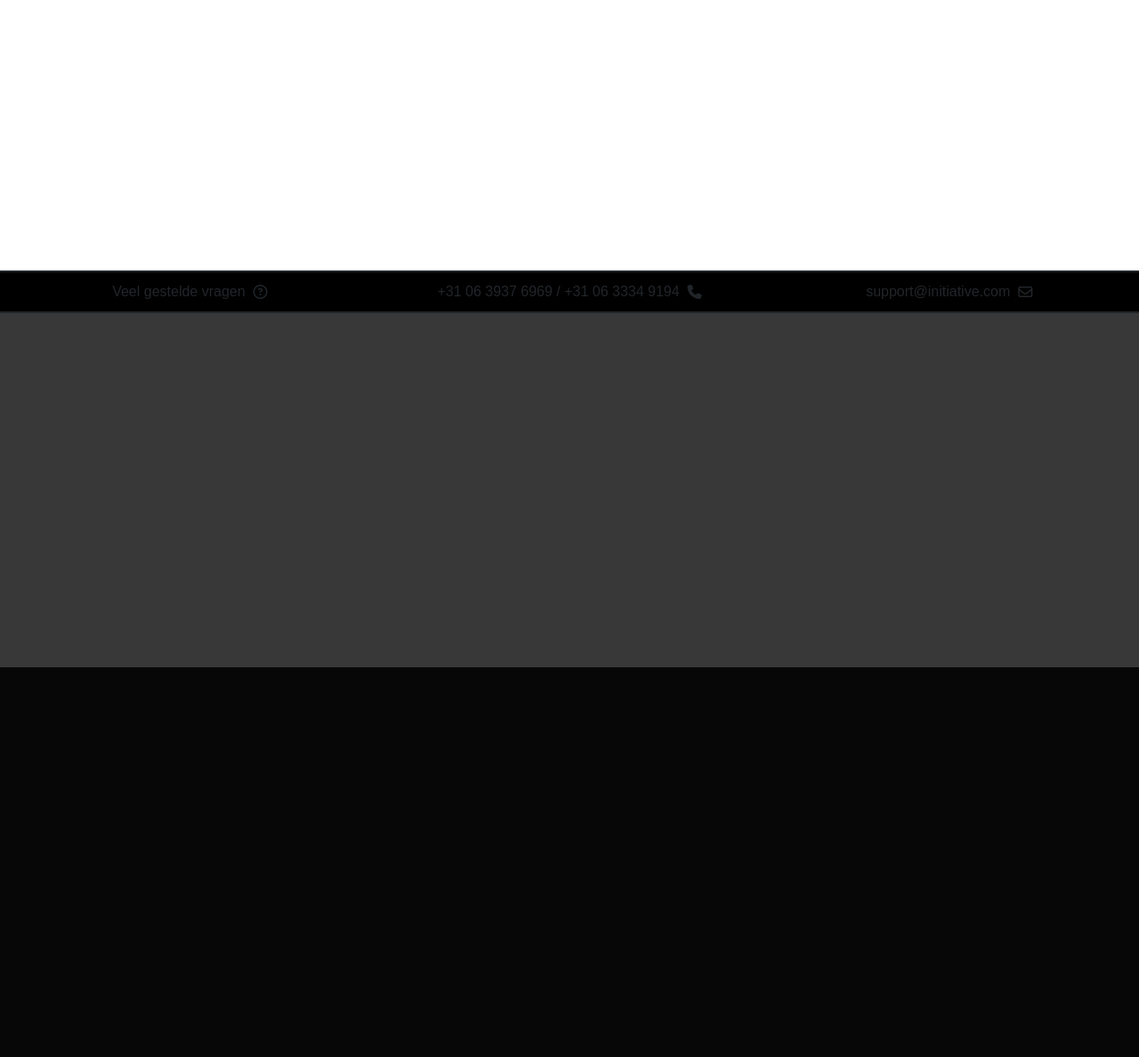
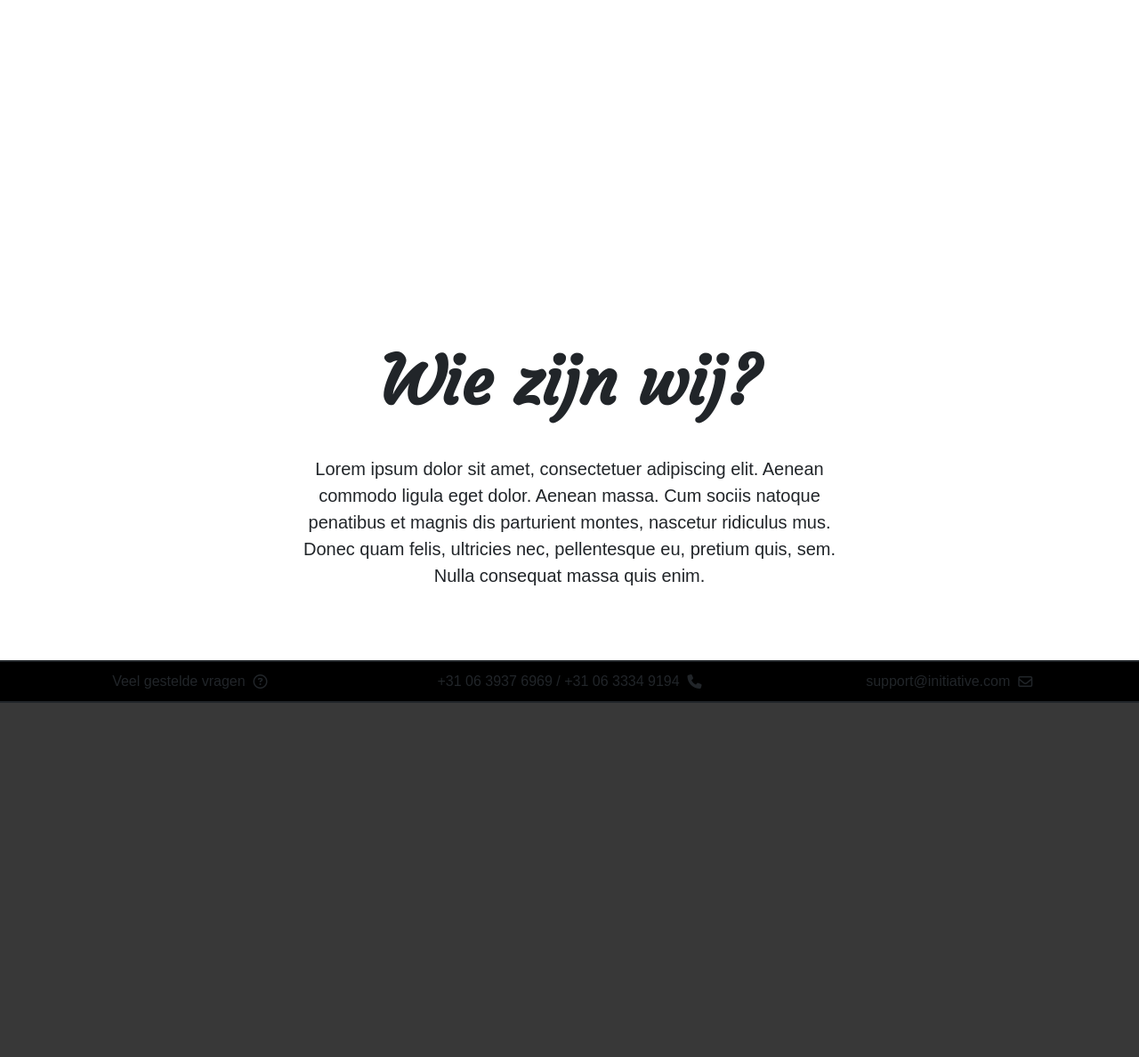
Before and after one commit to MarnixElling/Initiative, a PHP site: page /home.php?id=1 in a window 1280 px wide. Shown: the part 905-2093 px from the top of the page at 89% size. Before the commit the page ends 1655 px from the top, so only its background shows below. Run offline with PHP 8.4, Linux system fonts and the light colour scheme; data that the repository does not hold is empty; some libraries are stand-ins or nearby versions; some web fonts are replaced.

Commit message:
finished skills and about

```diff
--- a/common/backend.php
+++ b/common/backend.php
@@ -6,7 +6,10 @@ if ($result->num_rows > 0) {
     while($row = $result->fetch_assoc()){
 ?>
 <div class="graph-bar back-end inactive" style="width: <?php echo $row['kennis']; ?>%">
-    <?php echo $row['taal']; ?> - <?php echo $row['kennis']; ?>%
+    <i class="far fa-question-circle explain <?php echo $row['taal']; ?><?php echo $row['id']; ?>"></i> <?php echo $row['taal']; ?> - <?php echo $row['kennis']; ?>%
+</div>
+<div class="code-description <?php echo $row['taal']; ?>" style="background-color: <?php echo $color3 ?>;">
+    <?php echo $row['uitleg']; ?>
 </div>
 <?php
     }
--- a/footer.php
+++ b/footer.php
@@ -1,4 +1,3 @@
-<div class="container-fluid">
     <div class="row contact-info" style="border-top: 2px solid <?php echo $color3; ?>; color: <?php echo $color3; ?>;">
         <div class="col-lg-4 col-md-4 d-flex justify-content-center align-items-center">
             Veel gestelde vragen &nbsp; <i class="far fa-question-circle"></i>
--- a/home.php
+++ b/home.php
@@ -108,7 +108,14 @@
                         <div class="col-lg-2 col-md-2"></div>
                     </div>
                 </div>
-            </div>
+                <div class="row" id="about">
+                    <div class="col-lg-3 col-md-3"></div>
+                    <div class="col-lg-6 col-md-6">
+                        <h1 style="color: <?php echo $color2 ?>;">Wie zijn wij?</h1><br>
+                        <span style="color: <?php echo $color3 ?>;">Lorem ipsum dolor sit amet, consectetuer adipiscing elit. Aenean commodo ligula eget dolor. Aenean massa. Cum sociis natoque penatibus et magnis dis parturient montes, nascetur ridiculus mus. Donec quam felis, ultricies nec, pellentesque eu, pretium quis, sem. Nulla consequat massa quis enim.</span>
+                    </div>
+                    <div class="col-lg-3 col-md-3"></div>
+                </div>
             <?php
             include ('footer.php');
             $conn->close();
--- a/scss/style.scss
+++ b/scss/style.scss
@@ -13,7 +13,6 @@
 }
 
 body {
-    background-color: $b;
     header {
         .header {
             @extend %space;
@@ -238,7 +237,7 @@ body {
             margin-right: 1%;
         }
         .explain:hover {
-            cursor: help;
+            cursor: pointer;
         }
         .code-description {
             opacity: 0;
@@ -249,6 +248,10 @@ body {
             margin-top: -55px;
             border-radius: 20px;
             color: $w;
+            transition: opacity 0.3s ease;
+        }
+        .explanation {
+            opacity: 1;
         }
         .a-details {
             opacity: 0;
@@ -259,6 +262,7 @@ body {
                 h2 {
                     margin-bottom: 25px;
                     color: $w;
+                    @extend %ftitle;
                 }
                 .graph-bar {
                     @extend %graph-bar;
@@ -279,6 +283,7 @@ body {
                 h2 {
                     margin-bottom: 25px;
                     color: $w;
+                    @extend %ftitle;
                 }
                 .graph-bar {
                     @extend %graph-bar;
@@ -294,11 +299,19 @@ body {
             display: none;
             width: 100%;
             background-color: $b;
+            @extend %fnormal;
+            h2 {
+                @extend %ftitle;
+            }
         }
         .d-details {
             display: none;
             width: 100%;
             background-color: $b;
+            @extend %fnormal;
+            h2 {
+                @extend %ftitle;
+            }
         }
         .shown {
             opacity: 1;
@@ -330,6 +343,18 @@ body {
         padding-bottom: 10px;
         @extend %fnormal;
     }
+    #about {
+        padding-top: 10vh;
+        padding-bottom: 10vh;
+        font-size: 20px;
+        @extend %fnormal;
+        @extend %tac;
+        h1 {
+            font-weight: bold;
+            font-size: 75px;
+            @extend %fwelcome;
+        }
+    }
     footer {
         background-color: #383838;
         height: 50vh;
```
Also changed, not shown: common/script.js (+43 -3 lines), css/style.min.css, 1 other file.
